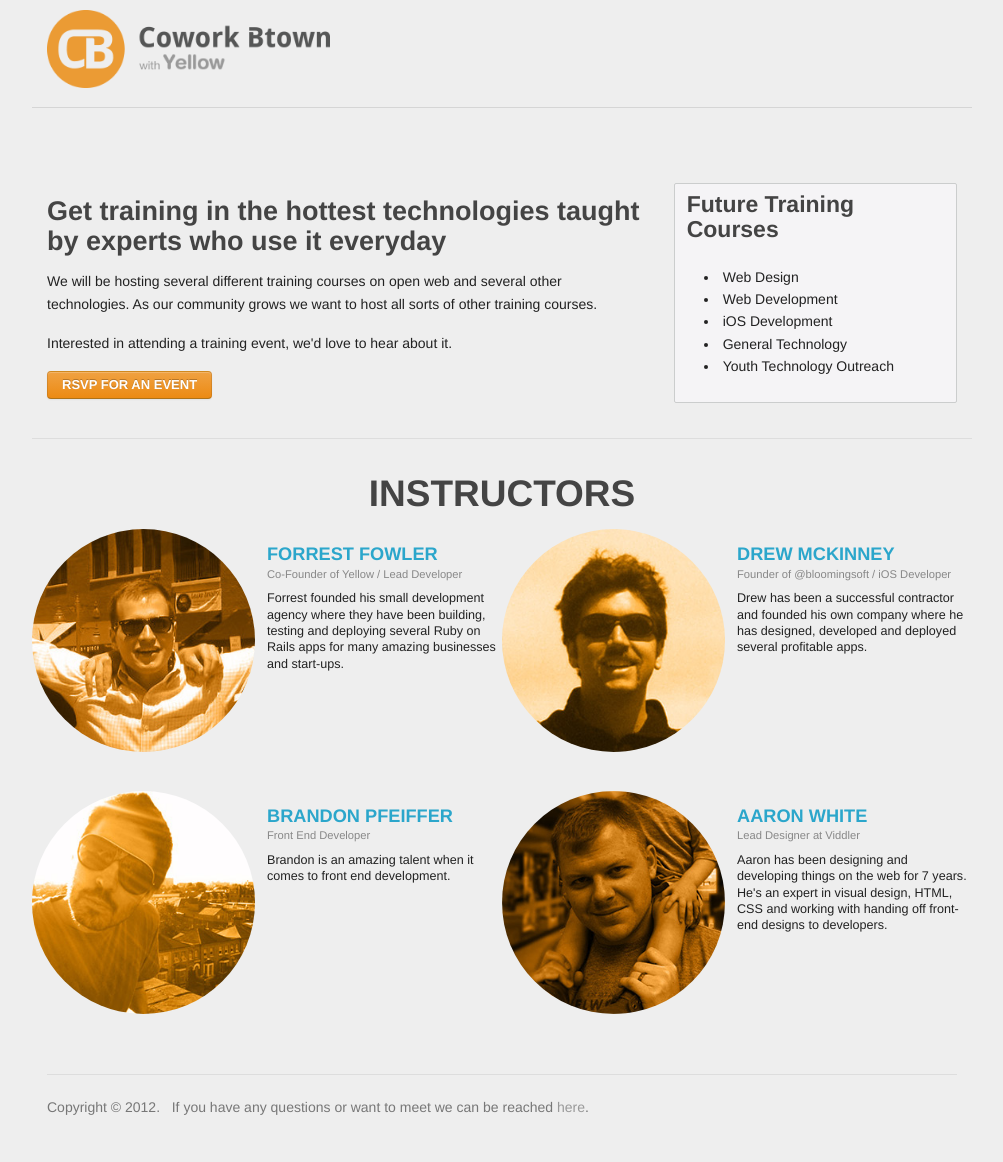
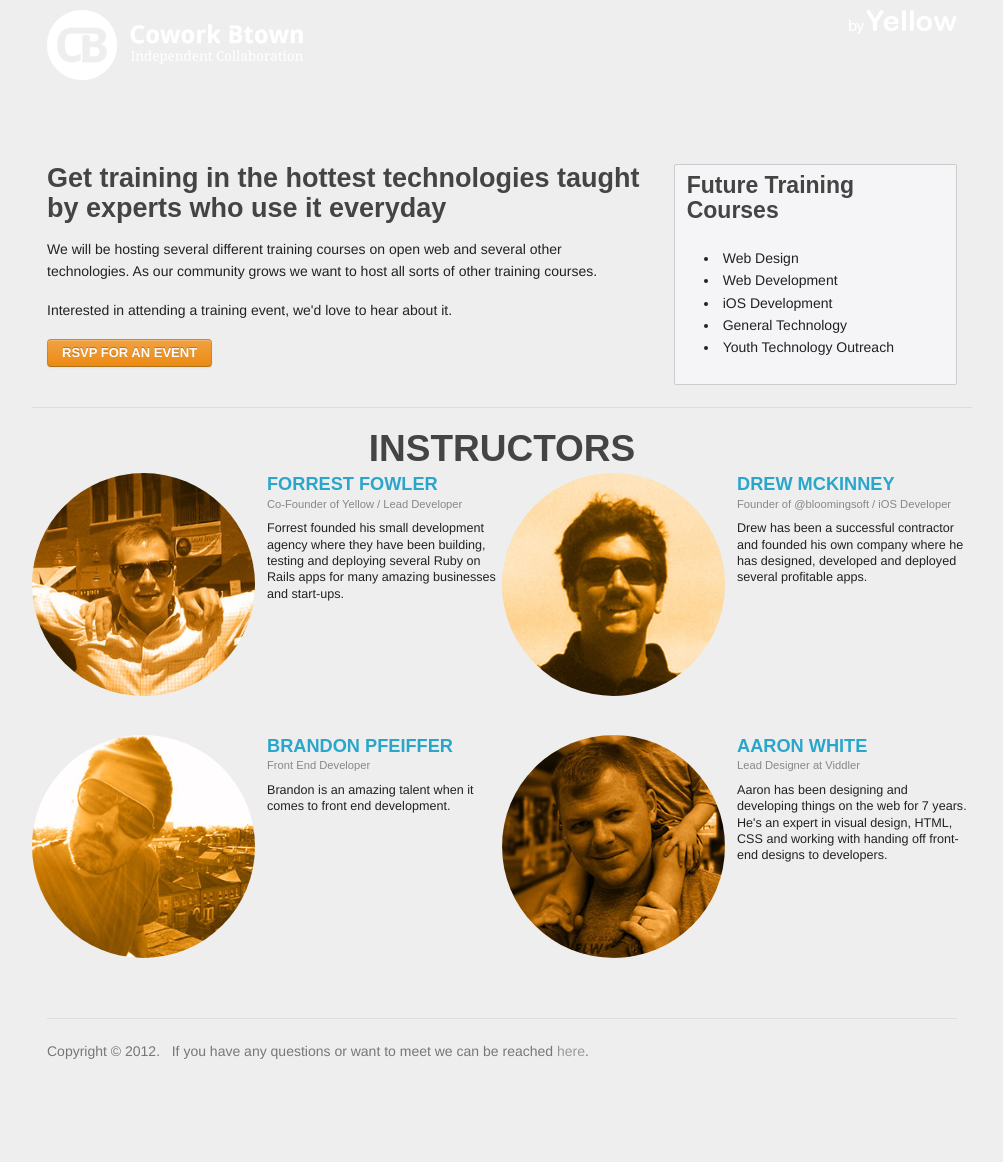
Before and after one commit to internetAaron/cowork-btown, a Jekyll site: the page built from events.html, in a window 1280 px wide. Shown: the whole page, without its empty margins (138-1141 px from the left). Built offline with Jekyll 4.4.1, drawn with Linux system fonts in a browser that asks for light colours; Markdown is read by kramdown in place of the engine named in the settings; after the commit the page ends 1106 px from its top, so only the background shows below that.

Commit message:
Updated look.

```diff
--- a/_includes/header.html
+++ b/_includes/header.html
@@ -3,12 +3,12 @@
     <div class="four columns">
       <h1>
          <a href="/index.html">
-            <img class="scale-with-grid" src="/images/site/logo-sm.png" alt="Cowork Bloomington - Independent Collaboration">
+            <img class="scale-with-grid logo" src="/images/site/logo-sm.png" alt="Cowork Bloomington - Independent Collaboration">
          </a>
       </h1>
     </div><!-- /div.sixteen.columns -->
     <div class="six columns">
-
+      <img class="right yellow" src="/images/site/by-yellow.png" alt="Yellow">
     </div>
   </div>
 </div>
--- a/stylesheets/custom.css
+++ b/stylesheets/custom.css
@@ -3,8 +3,12 @@
   url('..images/site/noise.png');
 }
 
+/*  Fonts  */
+@import url(http://fonts.googleapis.com/css?family=Droid+Sans:400,700);
+
+
+
 .l-white-bg {
-  background: rgba(255, 255, 255, 0.8);
   margin-top: 0px;
   padding-top: 1.0em;
 }
@@ -14,25 +18,46 @@
 }
 h1, h2, h3, h4, h5 {
   color: #444444;
+  font-family: 'Droid Sans', sans-serif;
+  margin-top: 0;
+}
+
+h2 {
+  margin-bottom: 0.1em;
 }
 
 h4 {
-  margin: 1.5em 0 1.0em 0;
+  margin: 0 0 1.0em 0;
   display: block;
 }
 
 /***  MastHead *****/
 
 .mast-head .row {
-  border-bottom: 1px solid #D5D5D5;
-  padding: 0.7em 0;
+  padding: 0.7em 0 0 0;
   margin-bottom: 75px;
   display: block;
 }
 
 body#home .mast-head {
-  background: rgba(255, 255, 255, 0.8);
+  background: rgba(0, 0, 0, 0.6);
   border-bottom: none;
+}
+
+body#home .mast-head a {
+  display: inline-block;
+}
+
+body#home .mast-head img {
+  opacity:0.75;
+}
+
+body#home .mast-head .logo {
+  margin-top: 0;
+}
+
+body#home .mast-head .yellow {
+  padding: 1.75em 0 0 0;
 }
 
 .mast-head h1 {
@@ -66,6 +91,15 @@
 
 .mast-head ul a.current {
   border-bottom: 3px solid #DF842D;
+}
+
+h1.hero {
+  font-size: 4.2em;
+  text-align: center;
+  color: #ffffff;
+  text-shadow: 0 1px 1px rgba(67, 67, 67, 0.75);
+  margin-bottom: 1.5em;
+  opacity: 0.8;
 }
 
 .orange {
```
Also changed, not shown: index.html (+10 -8 lines), images/site/banner-bg-2.jpg, images/site/by-yellow.png (added), images/site/logo-sm.png, 13 other files.
